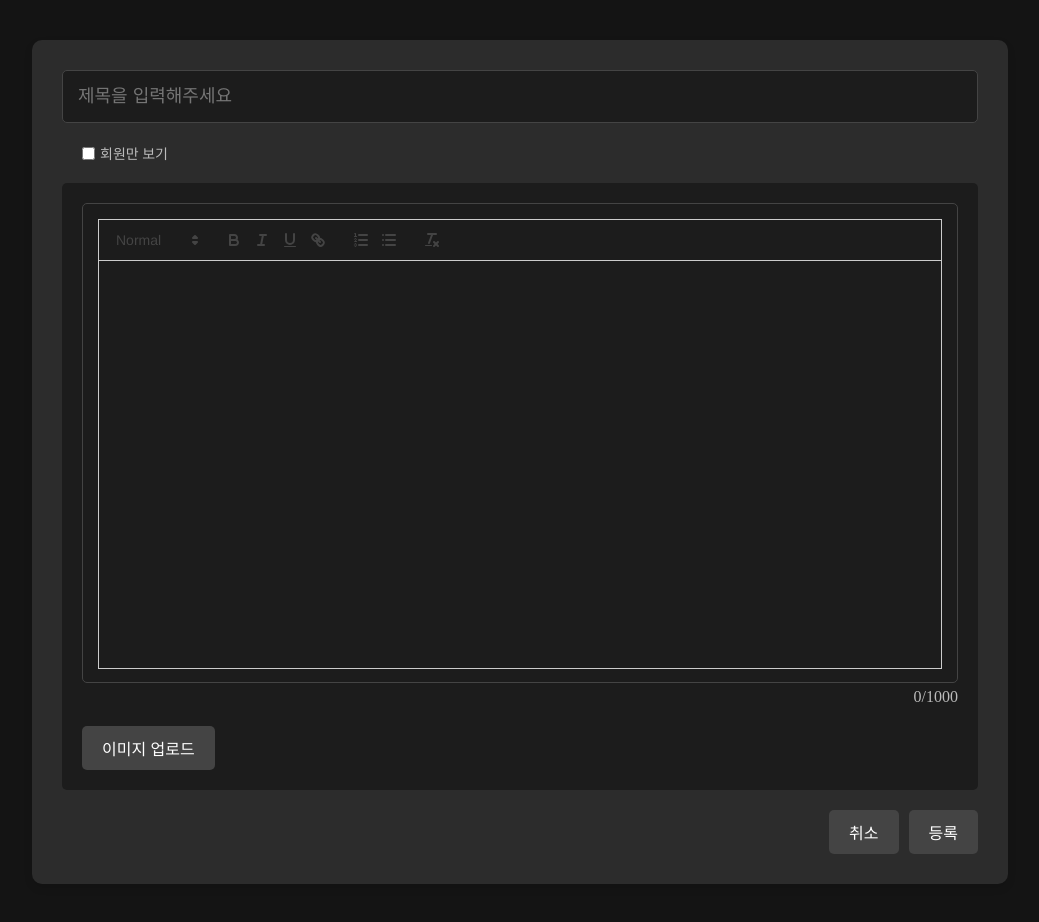
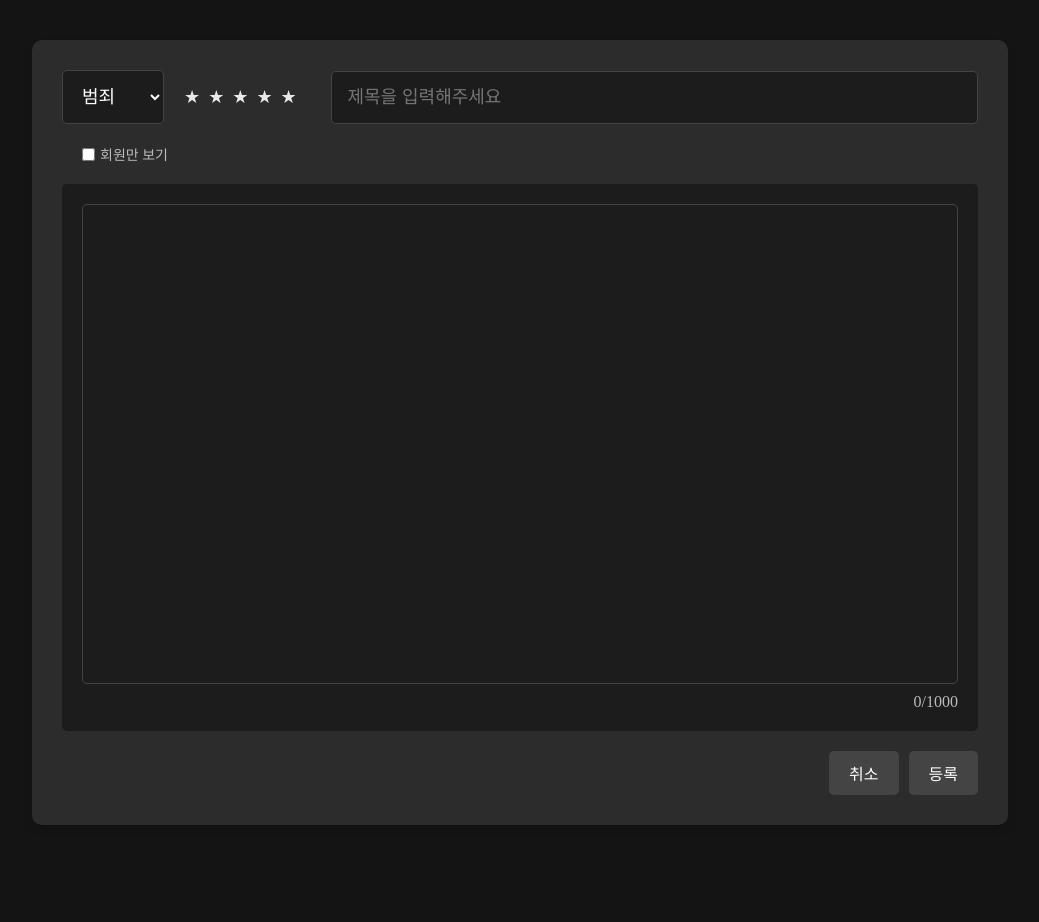
Before and after one commit to programrsky/Damoa_sky, a React (Create React App) app: page /review/writing in a window 1280 px wide. Shown: the part 400-1322 px from the top of the page, without its empty margins (120-1159 px from the left). Built offline with nearby package versions, Linux system fonts and the light colour scheme; sample sign-in values are in the browser's storage.

Commit message:
Damoa_commit:1.8(리뷰 작성 페이지 추가 및 css 수정)

```diff
--- a/package.json
+++ b/package.json
@@ -13,6 +13,7 @@
         "bootstrap": "^5.3.3",
         "bootstrap-icons": "^1.11.3",
         "gh-pages": "^6.1.1",
+        "rc-rate": "^2.13.0",
         "react": "^18.2.0",
         "react-apexcharts": "^1.4.1",
         "react-bootstrap": "^2.10.2",
--- a/src/component/WritingPage.jsx
+++ b/src/component/WritingPage.jsx
@@ -18,7 +18,7 @@ const WritePage = () => {
         const userId = localStorage.getItem('user_id');
         if (!userId) {
             navigate('/');
-            alert('로그인이 필요합니다.');
+            scrollToTop();
         }
     }, []);
     useEffect(() => {
@@ -135,6 +135,11 @@ const WritePage = () => {
                 }
             } catch (error) {
                 setErrorMessage('데이터베이스 연결이 실패하였습니다.');
+                const userId = localStorage.getItem('user_id');
+                if (!userId) {
+                    navigate('/');
+                    scrollToTop();
+                }
                 console.error('리뷰 등록 실패:', error);
             }
         }
--- /dev/null
+++ b/src/component/WritingPageReview.jsx
@@ -0,0 +1,218 @@
+import React, { useState, useEffect, useRef} from "react";
+import ReactQuill from "react-quill";
+import Rate from "rc-rate";
+import { Link, useNavigate } from 'react-router-dom';
+import "react-quill/dist/quill.snow.css";
+import "rc-rate/assets/index.css";
+import styles from "../css/WritingPage.module.css";
+import StarRating from "../svg/StarRating";
+
+const WritingPageReview = () => {
+  const [isPrivate, setIsPrivate] = useState(false);
+  const [content, setContent] = useState("");
+  const [title, setTitle] = useState("");
+  const [charCount, setCharCount] = useState(0);
+  const [error, setError] = useState({ title: "", content: "" });
+  const [rate, setRate] = useState([]);
+  const charLimit = 1000;
+  const navigate = useNavigate();
+  const textAreaRef = useRef(null);
+
+  useEffect(() => {
+    const userId = localStorage.getItem('user_id');
+    if (!userId) {
+        navigate('/');
+        scrollToTop();
+    }
+  }, []);
+  useEffect(() => {
+    // 컴포넌트가 마운트될 때 로컬 스토리지 초기화
+    localStorage.removeItem("content");
+    localStorage.removeItem("title");
+  }, []);
+
+  useEffect(() => {
+    const savedContent = localStorage.getItem("content");
+    const savedTitle = localStorage.getItem("title");
+    if (savedContent) setContent(savedContent);
+    if (savedTitle) setTitle(savedTitle);
+  }, []);
+
+  useEffect(() => {
+    const timer = setTimeout(() => {
+      localStorage.setItem("content", content);
+      localStorage.setItem("title", title);
+    }, 5000);
+    return () => clearTimeout(timer);
+  }, [content, title]);
+
+  const handlePrivateChange = () => {
+    setIsPrivate(!isPrivate);
+  };
+
+  const handleContentChange = (value) => {
+    if (value.length <= charLimit) {
+      setContent(value);
+      setCharCount(value.length);
+    }
+  };
+
+  const handleImageUpload = () => {
+    const input = document.createElement("input");
+    input.type = "file";
+    input.accept = "image/*";
+    input.onchange = async () => {
+      const file = input.files[0];
+      const reader = new FileReader();
+      reader.onload = () => {
+        const base64Image = reader.result;
+        setContent(
+          content + `<img src="${base64Image}" alt="Uploaded Image" />`
+        );
+      };
+      reader.readAsDataURL(file);
+    };
+    input.click();
+  };
+
+  const validateTitle = () => {
+    if (title.trim() === "") {
+      setError((prevError) => ({
+        ...prevError,
+        title: "제목을 입력해주세요.",
+      }));
+      return false;
+    } else if (title.trim().length < 3) {
+      setError((prevError) => ({
+        ...prevError,
+        title: "제목이 3글자 이상이어야 합니다.",
+      }));
+      return false;
+    } else {
+      setError((prevError) => ({ ...prevError, title: "" }));
+      return true;
+    }
+  };
+
+  const validateContent = () => {
+    if (content.trim() === "") {
+      setError((prevError) => ({
+        ...prevError,
+        content: "내용을 입력해주세요.",
+      }));
+      return false;
+    } else {
+      setError((prevError) => ({ ...prevError, content: "" }));
+      return true;
+    }
+  };
+
+  const scrollToTop = () => {
+    window.scrollTo({
+      top: 0,
+    });
+  };
+
+  const handleSubmit = (e) => {
+    const isTitleValid = validateTitle();
+    const isContentValid = validateContent();
+    const userId = localStorage.getItem('user_id');
+    if (!isTitleValid || !isContentValid) {
+      e.preventDefault();
+      scrollToTop();
+    }else if (!userId) {
+        navigate('/');
+        scrollToTop();
+    }else {
+      alert("등록이 완료되었습니다.");
+      scrollToTop();
+    }
+  };
+
+  const handleCancel = () => {
+    scrollToTop();
+  };
+
+  return (
+    <div className={styles.writePageContainer}>
+      <div className={styles.writeHeader}>
+        <div className={styles.writeHeader__input}>
+          <select name="select" className={styles.select}>
+            <option value="1">범죄</option>
+            <option value="2">스릴러</option>
+            <option value="3">코미디</option>
+            <option value="4">영화</option>
+            <option value="5">추리</option>
+            <option value="6">SF</option>
+            <option value="7">판타지</option>
+          </select>
+          <Rate
+            value={rate}
+            allowHalf={true}
+            onChange={setRate}
+            className={styles.rateing}
+          />
+          <input
+            type="text"
+            placeholder="제목을 입력해주세요"
+            className={styles.titleInput}
+            value={title}
+            onChange={(e) => {
+              setTitle(e.target.value);
+              validateTitle();
+            }}
+            onBlur={validateTitle}
+          />
+        </div>
+        {error.title && <div className={styles.error}>{error.title}</div>}
+        <div className={styles.privateContainer}>
+          <input
+            type="checkbox"
+            id="private"
+            checked={isPrivate}
+            onChange={handlePrivateChange}
+            className={styles.privateCheckbox}
+          />
+          <label htmlFor="private" className={styles.privateLabel}>
+            회원만 보기
+          </label>
+        </div>
+      </div>
+      <div className={styles.editorContainer}>
+        <textarea
+          ref={textAreaRef}
+          value={content}
+          onChange={(e) => {
+            handleContentChange(e.target.value);
+          }}
+          onBlur={validateContent}
+          className={styles.textArea}
+        />
+        <div className={styles.charCount}>
+          {charCount}/{charLimit}
+        </div>
+        {error.content && <div className={styles.error}>{error.content}</div>}
+        {/* <button
+          onClick={handleImageUpload}
+          className={styles.imageUploadButton}
+        >
+          이미지 업로드
+        </button> */}
+      </div>
+      <div className={styles.footer}>
+        <Link to="/review" className={styles.linkButton}>
+          <button className={styles.cancelButton} onClick={handleCancel}>
+            취소
+          </button>
+        </Link>
+        <Link to="/review" className={styles.linkButton}>
+          <button className={styles.submitButton} onClick={handleSubmit}>
+            등록
+          </button>
+        </Link>
+      </div>
+    </div>
+  );
+};
+
+export default WritingPageReview;
--- a/src/css/WritingPage.module.css
+++ b/src/css/WritingPage.module.css
@@ -16,14 +16,50 @@
   align-items: flex-start; /* 왼쪽 정렬을 위해 추가 */
 }
 
-.titleInput {
+.writeHeader__input {
   width: 100%;
+}
+
+.writeHeader__input {
+  width: 100%;
+  display: flex;
+  gap: 20px;
+  align-items: center;
+}
+
+.titleInput,
+.select {
   padding: 15px;
   font-size: 18px;
   border: 1px solid #444;
   border-radius: 5px;
   background-color: #1c1c1c;
   color: #fff;
+}
+.select {
+  /* width: 10%; */
+}
+.rateing {
+  width: 20%;
+  font-size: 1.7rem;
+  color: blue !important;
+}
+
+/* CSS 모듈 예시 */
+.rateing {
+  width: 20%;
+  font-size: 1.7rem;
+}
+
+.rateing .rc-rate-star,
+.rateing .rc-rate-star-half .rc-rate-star-first,
+.rateing .rc-rate-star-full .rc-rate-star-second {
+  color: blue !important; /* 기본 별 색상 */
+}
+
+.rateing .rc-rate-star-half .rc-rate-star-first,
+.rateing .rc-rate-star-full .rc-rate-star-second {
+  color: red !important; /* 선택된 별 색상 */
 }
 
 .privateContainer {
```
Also changed, not shown: src/utils/Router.jsx (+23 -22 lines), 1 other file (tests, documents, lock files or other folders). Lines whose indentation alone changed are shown as unchanged.
